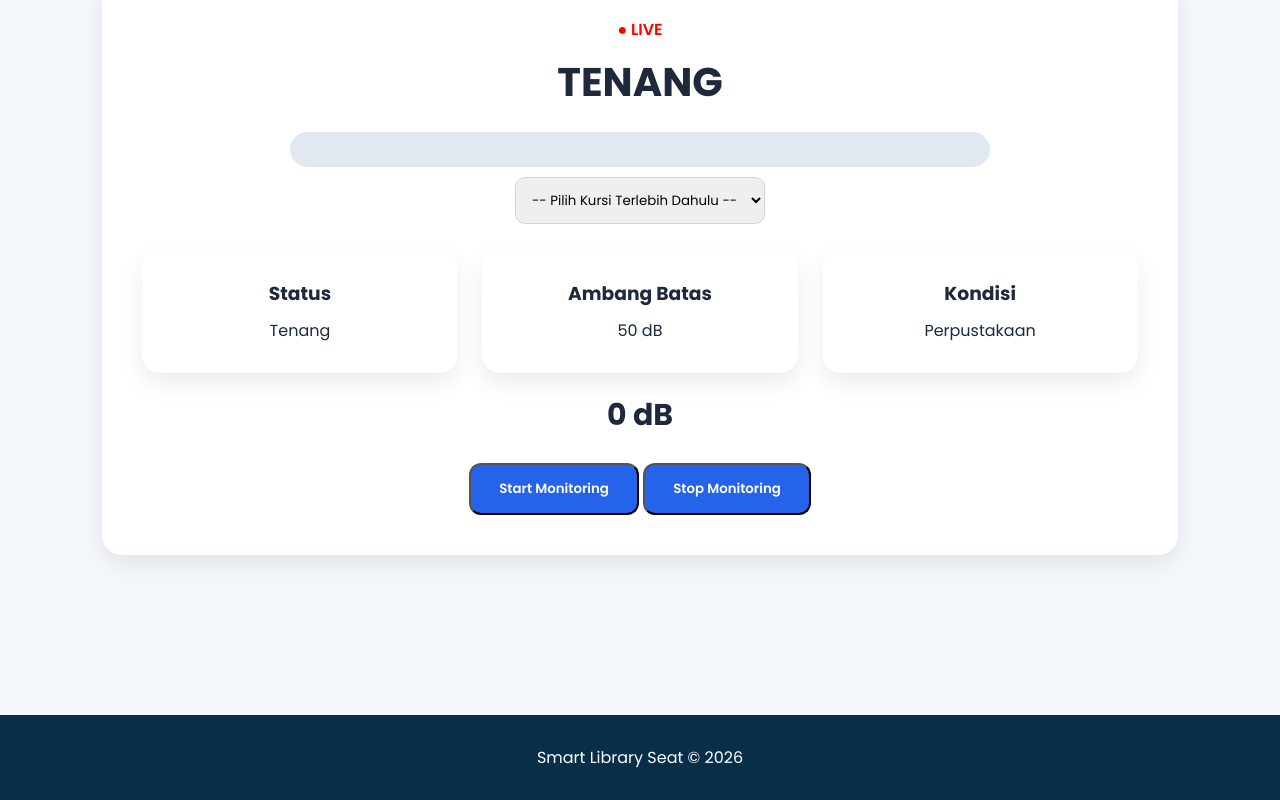
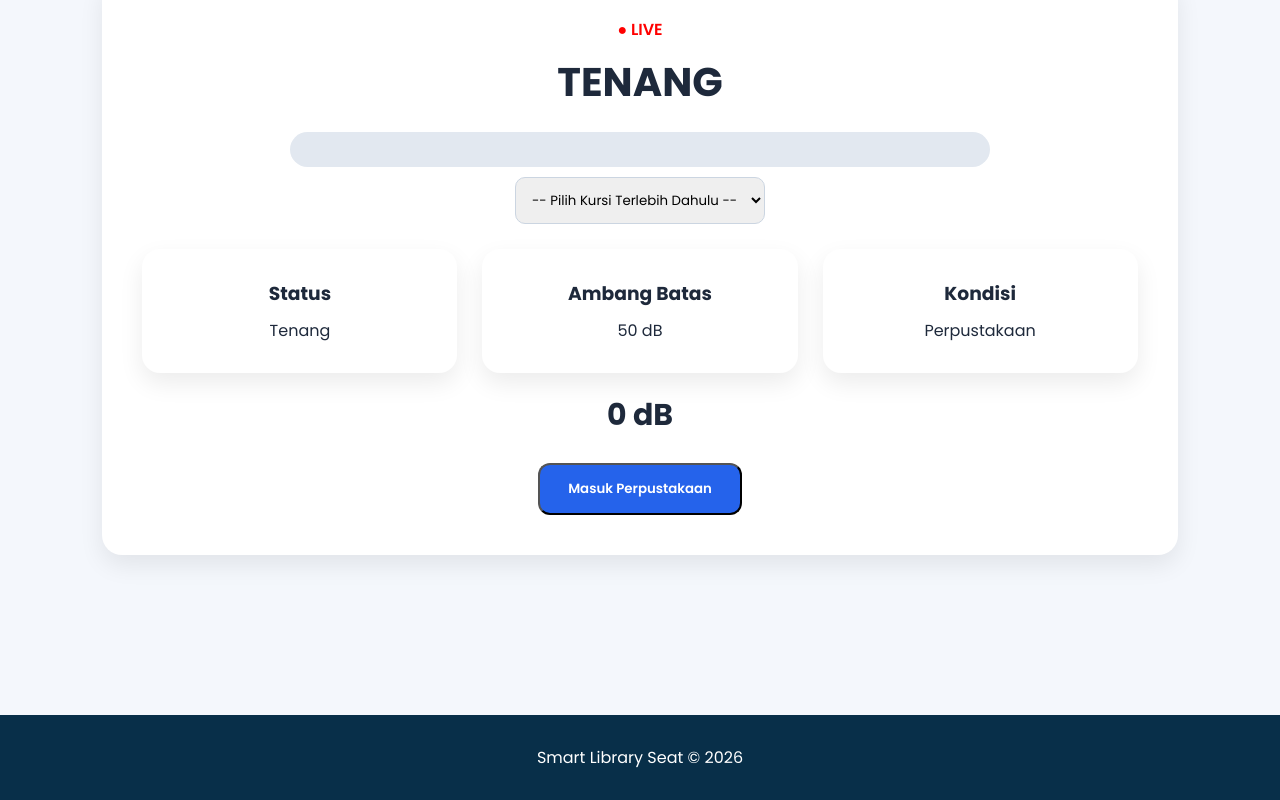
Before and after one commit to acouple/pertama, a plain HTML site: page index.html in a window 1280 px wide. Shown: the part 1448-2248 px from the top of the page. Drawn offline with Linux system fonts and the light colour scheme.

Commit message:
update website

```diff
--- a/index.html
+++ b/index.html
@@ -307,9 +307,7 @@ color:#2563eb;
 
         <div id="level">0 dB</div>
 
-        <button class="btn" onclick="startMic()">Start Monitoring</button>
-
-<button class="btn" onclick="stopMic()">Stop Monitoring</button>
+        <button class="btn" onclick="startMic()">Masuk Perpustakaan</button>
 
 
         <div class="alert" id="alert">
@@ -347,15 +345,6 @@ function playAlarm(){
     audio.onended = () => {
         alarmPlaying = false;
     };
-}
-
-function stopMic(){
-    cancelAnimationFrame(animationId);
-
-    document.getElementById("status").innerText = "STOP";
-    document.getElementById("bar").style.width = "0%";
-    document.getElementById("level").innerText = "0 dB";
-    document.getElementById("alert").style.display = "none";
 }
 
 async function startMic(){
```
